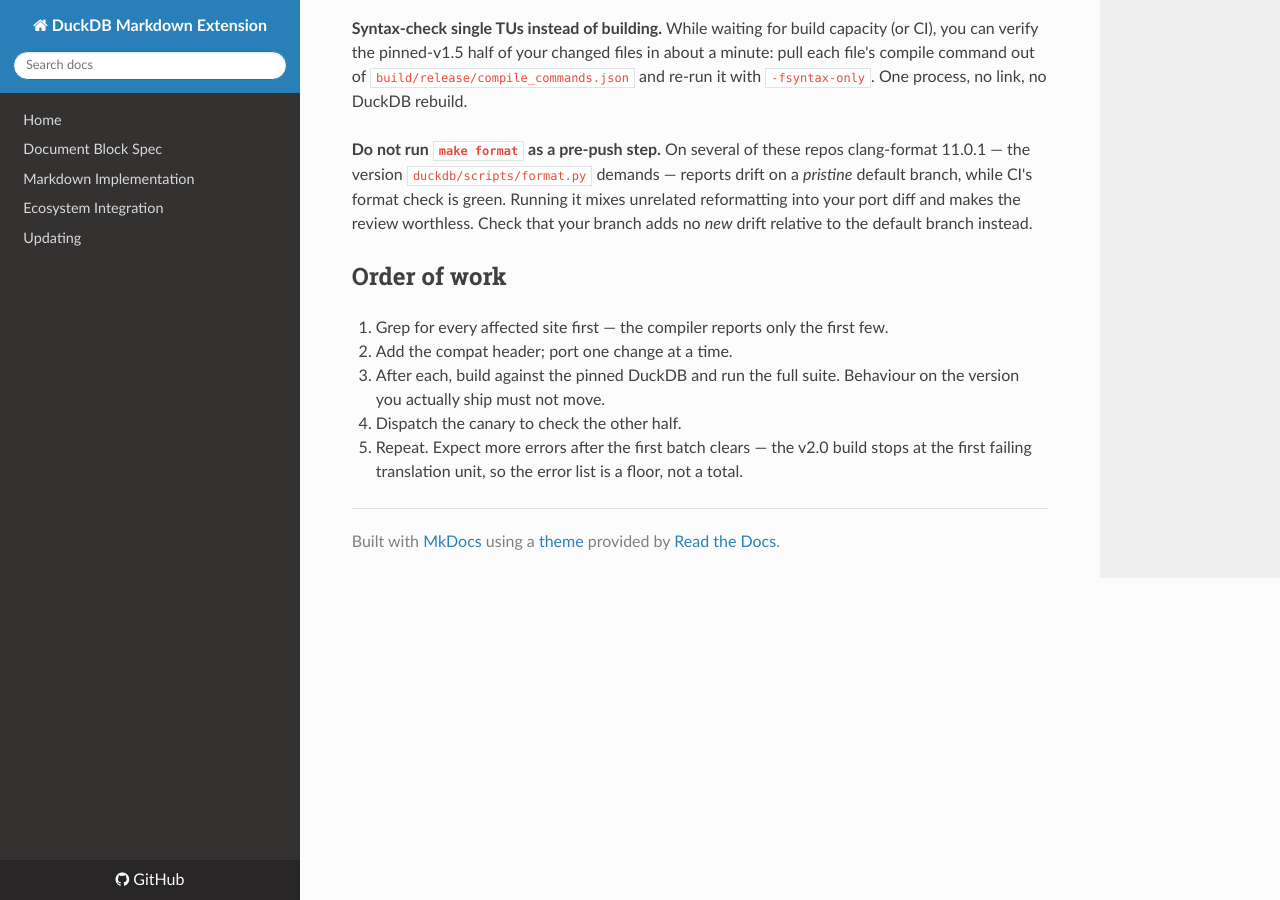
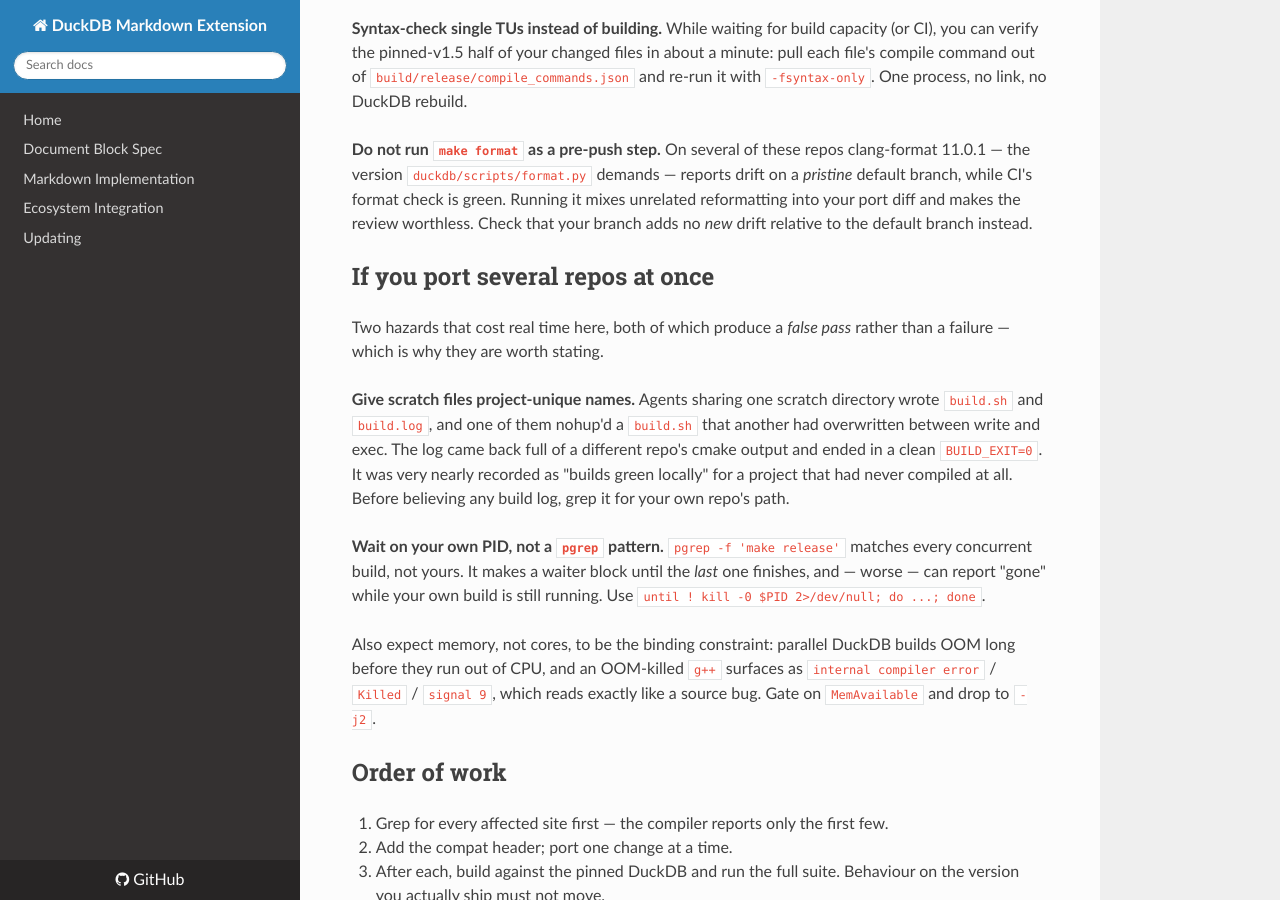
Before and after one commit to teaguesterling/duckdb_markdown, an MkDocs documentation site: the page built from docs/duckdb_v2_migration.md, in a window 1280 px wide and 900 px high, scrolled down 8655 px. Built offline with MkDocs 1.6.1, drawn with Linux system fonts in a browser that asks for light colours; nearby versions of some CDN libraries.

Commit message:
docs: two concurrency hazards that produce false passes, not failures
Both came up running twelve ports at once. A shared scratch directory let one
agent nohup a build.sh another had overwritten, returning a log full of a
different repo output and a clean BUILD_EXIT=0 for a project that had never
compiled. And pgrep -f "make release" matches every concurrent build, so a
waiter can report "gone" while your own build is still running.

Also records that memory rather than cores is the binding constraint, and that
an OOM-killed g++ reads exactly like a source bug.

Co-Authored-By: Claude Opus 5 (1M context) <noreply@anthropic.com>
Claude-Session: https://claude.ai/code/session_01XoHU19qnngy1CJnXyX1csz

```diff
--- a/docs/duckdb_v2_migration.md
+++ b/docs/duckdb_v2_migration.md
@@ -456,6 +456,28 @@ it mixes unrelated reformatting into your port diff and makes the review
 worthless. Check that your branch adds no *new* drift relative to the default
 branch instead.
 
+## If you port several repos at once
+
+Two hazards that cost real time here, both of which produce a *false pass*
+rather than a failure — which is why they are worth stating.
+
+**Give scratch files project-unique names.** Agents sharing one scratch
+directory wrote `build.sh` and `build.log`, and one of them nohup'd a `build.sh`
+that another had overwritten between write and exec. The log came back full of a
+different repo's cmake output and ended in a clean `BUILD_EXIT=0`. It was very
+nearly recorded as "builds green locally" for a project that had never compiled
+at all. Before believing any build log, grep it for your own repo's path.
+
+**Wait on your own PID, not a `pgrep` pattern.** `pgrep -f 'make release'`
+matches every concurrent build, not yours. It makes a waiter block until the
+*last* one finishes, and — worse — can report "gone" while your own build is
+still running. Use `until ! kill -0 $PID 2>/dev/null; do ...; done`.
+
+Also expect memory, not cores, to be the binding constraint: parallel DuckDB
+builds OOM long before they run out of CPU, and an OOM-killed `g++` surfaces as
+`internal compiler error` / `Killed` / `signal 9`, which reads exactly like a
+source bug. Gate on `MemAvailable` and drop to `-j2`.
+
 ## Order of work
 
 1. Grep for every affected site first — the compiler reports only the first few.
```
